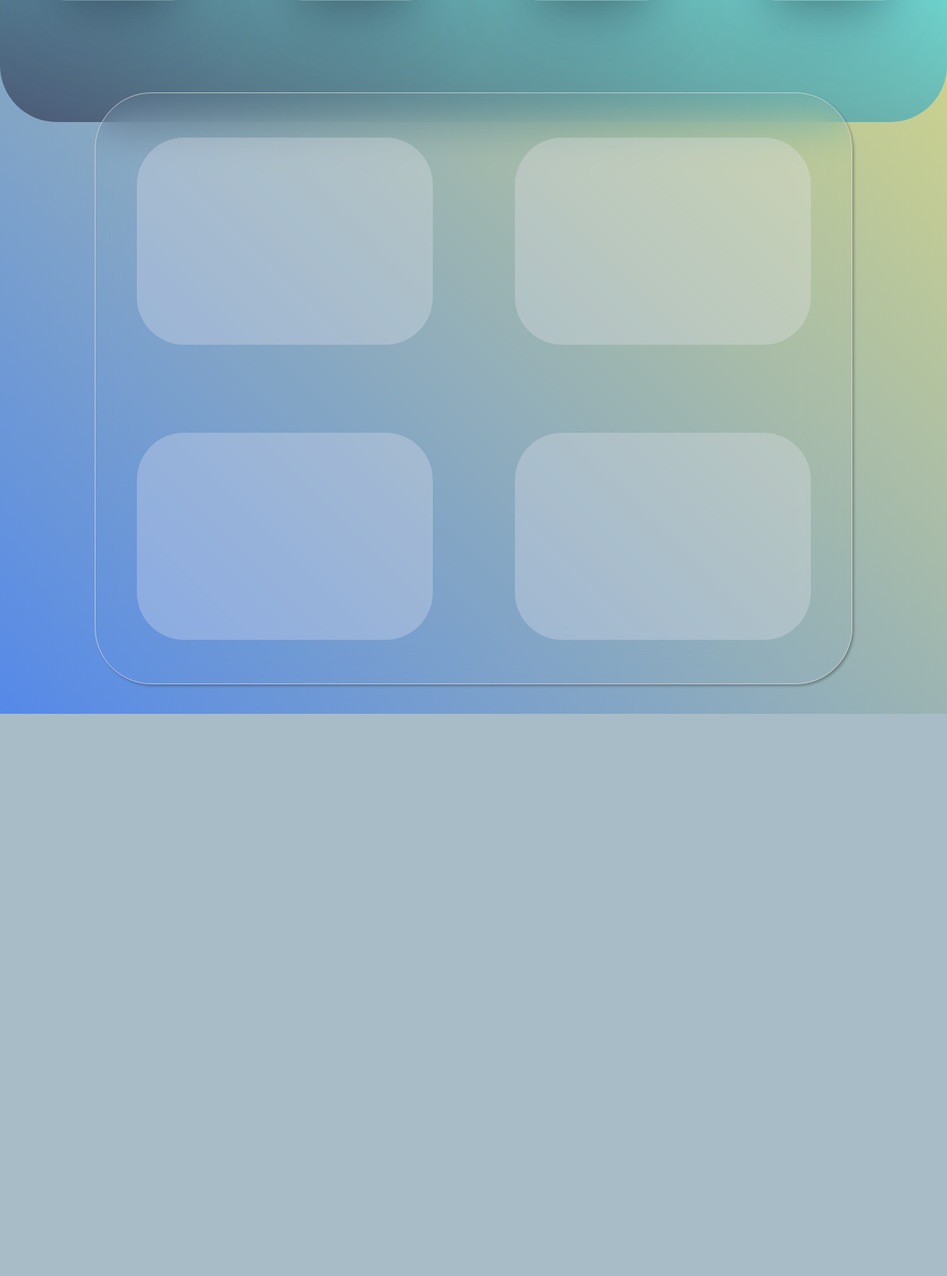
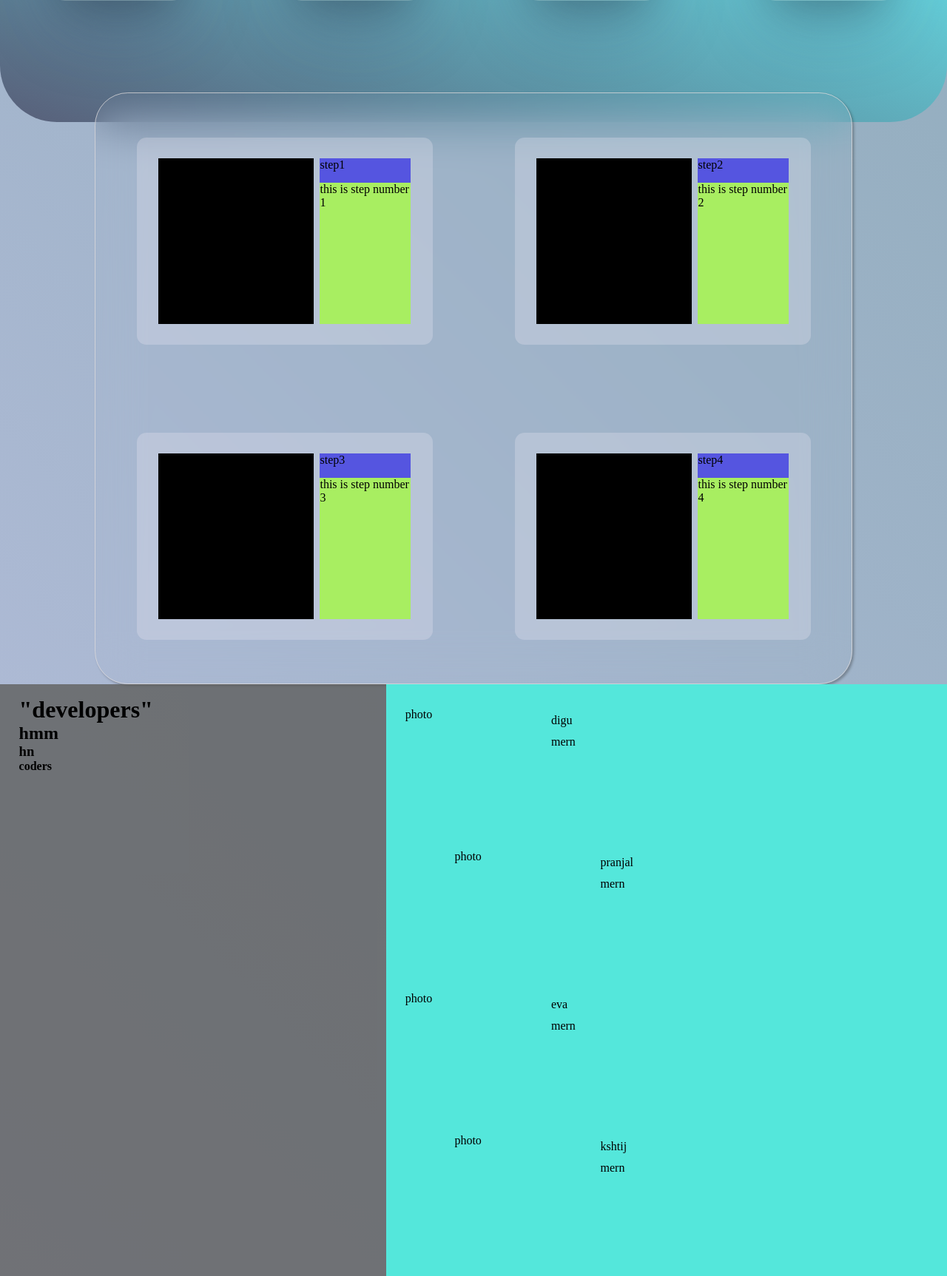
Before and after one commit to NITHwebElites/Hackathon-med, a Node project: template views/index.ejs in a window 1280 px wide. Shown: the part 635-2360 px from the top of the page at 74% size. Before the commit the page ends 1600 px from the top, so only its background shows below. Run offline with Node 20 templates, Linux system fonts and the light colour scheme; the template is opened without the code that fills it, so the values that code supplies are empty; some libraries are stand-ins or nearby versions.

Commit message:
made structure for steps and developers section

```diff
--- a/app.js
+++ b/app.js
@@ -0,0 +1,12 @@
+const express = require('express');
+const app = express();
+const port = process.env.PORT||2000;
+app.use(express.static("public"))
+app.set("view engine","ejs");
+ app.get("/",(req,res)=>{
+
+    res.render("index");
+ })
+ app.listen(port,()=>{
+     console.log("server is running !!");
+ })
--- a/package.json
+++ b/package.json
@@ -4,12 +4,13 @@
   "description": "",
   "main": "app.js",
   "scripts": {
-    "test": "echo \"Error: no test specified\" && exit 1"
+    "start": "nodemon app.js"
   },
   "keywords": [],
   "author": "",
   "license": "ISC",
   "dependencies": {
+    "ejs": "^3.1.6",
     "express": "^4.17.1",
     "mongoose": "^6.0.4"
   },
--- /dev/null
+++ b/public/styles.css
@@ -0,0 +1,265 @@
+*{
+    margin:0;
+    padding:0;
+    box-sizing: border-box;
+
+ }
+ body{
+     height: 295vh;
+     background-image: linear-gradient(45deg, rgba(153, 164, 206, 0.719),rgba(16, 79, 109, 0.479));
+     overflow-x:hidden;
+ }
+ div#first_container{
+     height:100vh;
+     width:100vw;
+     border-bottom-left-radius: 6vw;
+     border-bottom-right-radius: 6vw;
+     /* border-top-left-radius: 6vw; */
+     /* border : solid 2px black; */
+
+
+      background-image: linear-gradient( 20deg ,  rgba(40, 40, 68, 0.61),rgba(89, 212, 221, 0.815),rgb(247, 240, 248))
+ }
+
+
+ ul#navbar{
+     display: flex;
+     flex-direction: row;
+     flex-wrap: wrap;
+     justify-content:right;
+     list-style: none;
+     align-items: center;
+     height: 50px;
+
+
+ }
+ ul#navbar li{
+     flex:0.05;
+
+ }
+ ul#navbar li#about{
+     flex:0.072;
+ }
+ a.nav_links{
+     text-decoration: none;
+
+     color: rgb(12, 9, 9);
+     font-weight: bolder;
+ }
+ .fa-github{
+    font-size: larger;
+}
+.fa-linkedin{
+    font-size: larger;
+    color: darkblue;
+}
+.fa-github:hover{
+    color: rgb(116, 114, 114);
+}
+.fa-linkedin:hover{
+    color: deepskyblue;
+}
+ #div_for_logo{
+     height: 20vh;
+     width: 500px;
+     /* background-color: rgba(255, 255, 255, 0.171); */
+    margin:auto;
+    margin-top: 4vh;
+
+
+
+ }
+ div#div_for_tagline{
+     min-height: 30px;
+     color: blanchedalmond;
+     margin-top: 2vh;
+
+ }
+ p#tagline{
+    position: absolute;
+    left:  15vw;
+    color: black;
+
+}
+ div#div_for_search{
+     display: flex;
+     position: relative;
+     flex-direction: row;
+     justify-content: center;
+     margin-top: 3vh;
+ }
+ div#search_logo{
+     height: 5vh;
+     width: 3.88vw;
+     position:absolute;
+     left: 18.1vw;
+
+ }
+
+ input#input_med{
+     flex: 0.6;
+     height: 5vh;
+     border-radius: 0;
+     background-color: rgba(5, 1, 1, 0.344);
+     color: rgb(250, 248, 248);
+     padding-inline-start: 2.4vw;
+     border: none;
+     backdrop-filter: blur(15px);
+
+ }
+ input::placeholder{
+     color: rgba(49, 48, 48, 0.589);
+     font-weight: bolder;
+ }input.middle:focus{
+     outline-width:0;
+
+     /* outline-width: none; */
+ }
+ button{
+
+    background-color: rgba(167, 228, 233, 0.815);
+    padding:0.1vw;
+    border: solid 0.3px rgb(112, 109, 109);
+ }
+     #section_for_adv{
+         display: flex;
+         flex-direction: row;
+         flex-wrap: wrap;
+         flex:1;
+         justify-content: space-around;
+         align-items: center;
+         height:40vh;
+         margin-top: 2vh;
+     }
+     div.companies{
+         height:27vh;
+         width: 200px;
+         background-color:rgba(255, 255, 255, 0.08)  ;
+         backdrop-filter: blur(30px);
+
+         border: solid rgba(180, 176, 176, 0.377) 0.1px;
+
+         border: solid rgba(150, 148, 148, 0.247) 0.1px;
+
+         border-radius: 28px;
+         transform:rotateZ(0deg);
+
+
+         box-shadow: rgba(50, 50, 93, 0.25) 0px 50px 100px -20px, rgba(0, 0, 0, 0.3) 0px 30px 60px -30px, rgba(10, 37, 64, 0.35) 0px -2px 6px 0px inset;
+         /* box-shadow: rgba(0, 0, 0, 0.17) 0px -23px 25px 0px inset, rgba(0, 0, 0, 0.15) 0px -36px 30px 0px inset, rgba(0, 0, 0, 0.1) 0px -79px 40px 0px inset, rgba(0, 0, 0, 0.06) 0px 2px 1px, rgba(0, 0, 0, 0.09) 0px 4px 2px, rgba(0, 0, 0, 0.09) 0px 8px 4px, rgba(0, 0, 0, 0.09) 0px 16px 8px, rgba(0, 0, 0, 0.09) 0px 32px 16px;
+          */
+     }
+     div#second_container{
+         height:100vh;
+         width:80vw;
+
+         border-radius: 3.5vw;
+         position: absolute;
+         left: 10vw;
+         top: 95vh;
+         backdrop-filter: blur(30px);
+         border: solid 0.85px rgba(226, 221, 221, 0.733);
+         box-shadow: rgba(37, 37, 37, 0.322) 2.4px 2.4px 3.2px;
+         display: flex;
+         flex-direction: row;
+         justify-content: space-around;
+         align-items: center;
+         flex-wrap: wrap;
+
+
+     }
+     div.steps{
+
+         height: 35vh;
+         width: 400px;
+         background-color: rgba(236, 233, 243, 0.281);
+         border-radius: 1vw;
+         padding: 2vh 2vw 2vh 2vw;
+         display: flex;
+         flex-direction: row;
+         flex-wrap: nowrap;
+         justify-content: space-around;
+         align-items: center;
+
+     }
+     div.svgblock{
+         height: 28vh;
+         flex: 0.6;
+         background-color: black;
+     }
+     div.textblocks{
+         flex: 0.35;
+        height: 28vh;
+         display: flex;
+         flex-direction: column;
+         justify-content:space-between;
+
+
+     }
+     div.stepblock{
+         flex:0.15;
+         background-color: rgb(85, 85, 224);
+
+     }
+     div.aboutblock{
+          flex: 0.85;
+          background-color: rgb(168, 238, 97);
+     }
+    div#developers_container{
+        height: 100vh;
+        width:100vw;
+        position: absolute;
+        top:195vh;
+        display: flex;
+        flex-direction: row;
+        background-color: rgba(151, 151, 146, 0.685);
+
+        justify-content: center;
+
+
+    }
+    div#devtext{
+        flex:0.4;
+        background-color: rgba(0, 0, 0, 0.3);
+        padding: 2vh 2vw 2vh 2vw;
+    }
+    div#developers_info{
+        flex:0.6;
+        background-color: rgb(84, 231, 219);
+        display: flex;
+        flex-direction: column;
+        flex-wrap: nowrap;
+        justify-content: space-around;
+
+        padding: 2vh 2vw 2vh 2vw;
+
+    }
+    div.devinfo{
+        display: flex;
+        flex-direction: row;
+        height: 20vh;
+        width: 50vw;
+    }
+    div.image{
+        flex:0.3;
+
+    }
+    div.devtext{
+        flex:0.7;
+        display: flex;
+        flex-direction: column;
+        justify-content: space-between;
+        padding: 1vh 1vw 1vh 1vw;
+    }
+    div.names{
+ flex:0.2
+    }
+    div.stackinfo{
+   flex: 0.8;
+    }
+    div.devinfo.left{
+        align-self: flex-start;
+    }
+    div.devinfo.right{
+        align-self: flex-end;
+    }
--- a/statics/styles.css
+++ /dev/null
@@ -1,176 +0,0 @@
-*{
-    margin:0;
-    padding:0;
-    box-sizing: border-box;
- }
- body{
-     height: 200vh;
-     background-image: linear-gradient(45deg, rgb(85, 137, 233),rgb(243, 234, 110));
-     overflow-x;
- }
- div#first_container{
-     height:100vh;
-     width:100vw;
-     border-bottom-left-radius: 6vw;
-     border-bottom-right-radius: 6vw;
-     /* border-top-left-radius: 6vw; */
-     /* border : solid 2px black; */
-
-
-      background-image: linear-gradient( 20deg ,  rgba(40, 40, 68, 0.61),rgba(89, 212, 221, 0.815),rgb(247, 240, 248))
- }
-
-
- ul#navbar{
-     display: flex;
-     flex-direction: row;
-     flex-wrap: wrap;
-     justify-content:right;
-     list-style: none;
-     align-items: center;
-     height: 50px;
-
-
- }
- ul#navbar li{
-     flex:0.05;
-
- }
- ul#navbar li#about{
-     flex:0.072;
- }
- a.nav_links{
-     text-decoration: none;
-
-     color: rgb(12, 9, 9);
-     font-weight: bolder;
- }
- .fa-github{
-    font-size: larger;
-}
-.fa-linkedin{
-    font-size: larger;
-    color: darkblue;
-}
-.fa-github:hover{
-    color: rgb(116, 114, 114);
-}
-.fa-linkedin:hover{
-    color: deepskyblue;
-}
- #div_for_logo{
-     height: 20vh;
-     width: 500px;
-     /* background-color: rgba(255, 255, 255, 0.171); */
-    margin:auto;
-    margin-top: 4vh;
-
-
-
- }
- div#div_for_tagline{
-     min-height: 30px;
-     color: blanchedalmond;
-     margin-top: 2vh;
-
- }
- p#tagline{
-    position: absolute;
-    left:  15vw;
-    color: black;
-
-}
- div#div_for_search{
-     display: flex;
-     position: relative;
-     flex-direction: row;
-     justify-content: center;
-     margin-top: 3vh;
- }
- div#search_logo{
-     height: 5vh;
-     width: 3.88vw;
-     position:absolute;
-     left: 18.1vw;
-
- }
-
- input#input_med{
-     flex: 0.6;
-     height: 5vh;
-     border-radius: 0;
-     background-color: rgba(5, 1, 1, 0.344);
-     color: rgb(250, 248, 248);
-     padding-inline-start: 2.4vw;
-     border: none;
-     backdrop-filter: blur(15px);
-
- }
- input::placeholder{
-     color: rgba(49, 48, 48, 0.589);
-     font-weight: bolder;
- }input.middle:focus{
-     outline-width:0;
-
-     /* outline-width: none; */
- }
- button{
-
-    background-color: rgba(167, 228, 233, 0.815);
-    padding:0.1vw;
-    border: solid 0.3px rgb(112, 109, 109);
- }
-     #section_for_adv{
-         display: flex;
-         flex-direction: row;
-         flex-wrap: wrap;
-         flex:1;
-         justify-content: space-around;
-         align-items: center;
-         height:40vh;
-         margin-top: 2vh;
-     }
-     div.companies{
-         height:27vh;
-         width: 200px;
-         background-color:rgba(255, 255, 255, 0.08)  ;
-         backdrop-filter: blur(30px);
-
-         border: solid rgba(180, 176, 176, 0.377) 0.1px;
-
-         border: solid rgba(150, 148, 148, 0.247) 0.1px;
-
-         border-radius: 28px;
-         transform:rotateZ(0deg);
-
-
-         box-shadow: rgba(50, 50, 93, 0.25) 0px 50px 100px -20px, rgba(0, 0, 0, 0.3) 0px 30px 60px -30px, rgba(10, 37, 64, 0.35) 0px -2px 6px 0px inset;
-         /* box-shadow: rgba(0, 0, 0, 0.17) 0px -23px 25px 0px inset, rgba(0, 0, 0, 0.15) 0px -36px 30px 0px inset, rgba(0, 0, 0, 0.1) 0px -79px 40px 0px inset, rgba(0, 0, 0, 0.06) 0px 2px 1px, rgba(0, 0, 0, 0.09) 0px 4px 2px, rgba(0, 0, 0, 0.09) 0px 8px 4px, rgba(0, 0, 0, 0.09) 0px 16px 8px, rgba(0, 0, 0, 0.09) 0px 32px 16px;
-          */
-     }
-     div#second_container{
-         height:100vh;
-         width:80vw;
-
-         border-radius: 6vw;
-         position: absolute;
-         left: 10vw;
-         top: 95vh;
-         backdrop-filter: blur(30px);
-         border: solid 0.85px rgba(226, 221, 221, 0.733);
-         box-shadow: rgba(37, 37, 37, 0.322) 2.4px 2.4px 3.2px;
-         display: flex;
-         flex-direction: row;
-         justify-content: space-around;
-         align-items: center;
-         flex-wrap: wrap;
-
-
-     }
-     div.steps{
-         /* flex:1; */
-         height: 35vh;
-         width: 400px;
-         background-color: rgba(236, 233, 243, 0.281);
-         border-radius: 5vw;
-     }
--- a/views/index.ejs
+++ b/views/index.ejs
@@ -1,6 +1,6 @@
-<!DOCTYPE html>
-<html lang="en">
-<head>
+ <!DOCTYPE html>
+ <html lang="en">
+ <head>
     <meta charset="UTF-8">
     <meta http-equiv="X-UA-Compatible" content="IE=edge">
     <meta name="viewport" content="width=device-width, initial-scale=1.0">
@@ -8,8 +8,8 @@
     <link rel="stylesheet" href="styles.css">
     <link rel="stylesheet" href="https://pro.fontawesome.com/releases/v5.10.0/css/all.css" integrity="sha384-AYmEC3Yw5cVb3ZcuHtOA93w35dYTsvhLPVnYs9eStHfGJvOvKxVfELGroGkvsg+p" crossorigin="anonymous"/>
 
-</head>
-<body>
+ </head>
+ <body>
     <div id="first_container"><!-- front page having full height and width-->
            <header id="header"><!-- header includes navigation bar having about , githublink , linkedin link-->
                <ul id="navbar">
@@ -147,10 +147,78 @@
 
     </div>
     <div id="second_container"><!--contains steps to use our website , steps are rendered through svg format-->
-           <div class="steps"></div>
-           <div class="steps"></div>
-           <div class="steps"></div>
-           <div class="steps"></div>
+           <div class="steps">
+                  <div class="svgblock"> </div>
+                  <div class="textblocks">
+                       <div class="stepblock">step1</div>
+                       <div class="aboutblock"><p>this is step number 1</p></div>
+                  </div>
+           </div>
+
+           <div class="steps">
+                  <div class="svgblock"> </div>
+                  <div class="textblocks">
+                        <div class="stepblock">step2</div>
+                        <div class="aboutblock"><p>this is step number 2</p></div>
+                  </div>
+
+           </div>
+
+           <div class="steps">
+                 <div class="svgblock"> </div>
+                 <div class="textblocks">
+                      <div class="stepblock">step3</div>
+                      <div class="aboutblock"><p>this is step number 3</p></div>
+                 </div>
+           </div>
+           <div class="steps">
+                 <div class="svgblock"> </div>
+                 <div class="textblocks">
+                       <div class="stepblock">step4</div>
+                       <div class="aboutblock"><p>this is step number 4</p></div>
+                 </div>
+           </div>
+
+    </div>
+    <div id="developers_container">
+          <div id="devtext">
+           <h1>"developers"</h1>
+           <h2>hmm </h2>
+           <h3>hn</h3>
+           <h4>coders</h4>
+          </div>
+          <div id="developers_info">
+                 <div class="devinfo left">
+                        <div class="image"> photo</div>
+                        <div class="devtext">
+                                  <div class="names">digu</div>
+                                  <div class="stackinfo">mern</div>
+                        </div>
+                 </div>
+                 <div class="devinfo right">
+                        <div class="image">photo</div>
+                        <div class="devtext">
+                                  <div class="names">pranjal</div>
+                                  <div class="stackinfo">mern</div>
+                        </div>
+                 </div>
+                 <div class="devinfo left">
+                     <div class="image">photo</div>
+                     <div class="devtext">
+                               <div class="names">eva</div>
+                               <div class="stackinfo">mern</div>
+                     </div>
+
+                 </div>
+                 <div class="devinfo right">
+                         <div class="image">photo</div>
+                         <div class="devtext">
+                                   <div class="names">kshtij</div>
+                                   <div class="stackinfo">mern</div>
+                         </div>
+
+                 </div>
+          </div>
 
     </div>
 
```
Also changed, not shown: public/script.js (added), 1 other file.
